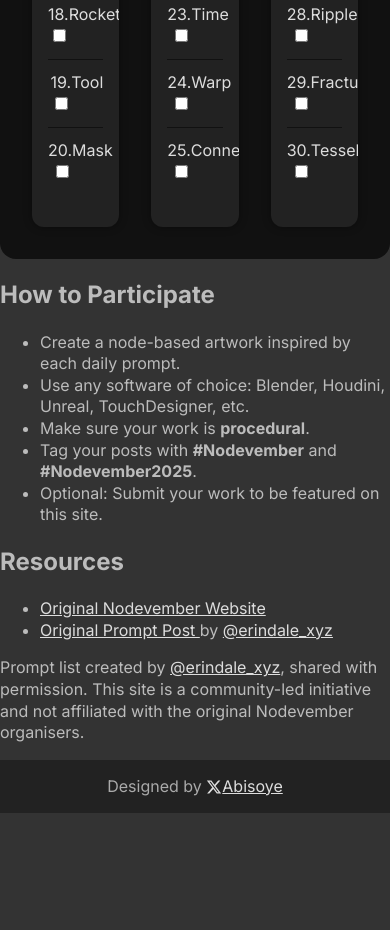
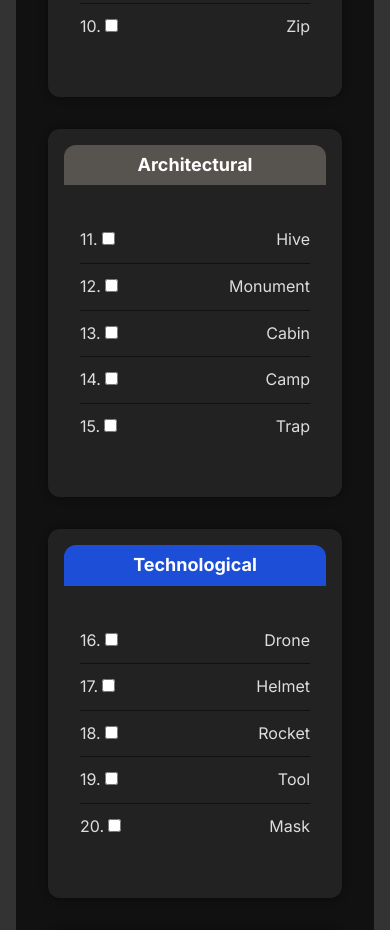
Before and after one commit to AbisoyeOnanuga/nodevember-2025, a Next.js app: page / in a window 390 px wide. Shown: the part 1060-1990 px from the top of the page. Before the commit the page ends 1873 px from the top, so only its background shows below. Built offline with nearby package versions, Linux system fonts and the light colour scheme.

Commit message:
update global css, page, ThemeLayout

```diff
--- a/src/app/ThemeLayout.tsx
+++ b/src/app/ThemeLayout.tsx
@@ -24,13 +24,14 @@ export default function ThemeLayout({ children }: { children: React.ReactNode })
         duration={750}
         aria-label="Toggle theme"
         title="Toggle theme"
-        className="fixed top-4 right-4 z-50 transition-transform hover:rotate-180"
+        className="fixed top-6 right-6 z-50 transition-transform hover:rotate-180"
         style={{
           fontSize: '2rem',
           color: isLightMode ? '#999' : '#ddd',
           background: 'none',
           border: 'none',
-          padding: 0,
+          marginTop: '1rem',
+          marginRight: '1rem',
         }}
       />
       {children}
--- a/src/app/globals.css
+++ b/src/app/globals.css
@@ -123,3 +123,50 @@ a:hover {
   display: block;
   animation: none !important; /* disables bounce */
 }
+
+/* Layout wrapper for main content only */
+.page-content {
+  max-width: 72rem; /* same as max-w-6xl */
+  margin-left: auto;
+  margin-right: auto;
+  padding-left: 1rem;
+  padding-right: 1rem;
+}
+
+/* Responsive adjustments */
+@media (max-width: 1024px) {
+  .page-content {
+    padding-left: 1.5rem;
+    padding-right: 1.5rem;
+  }
+}
+
+@media (max-width: 640px) {
+  .page-content {
+    padding-left: 1rem;
+    padding-right: 1rem;
+  }
+
+  .prompt-grid {
+    grid-template-columns: 1fr !important;
+  }
+
+  .prompt-block {
+    padding: 1rem;
+  }
+
+  .banner h1 {
+    font-size: 3rem !important;
+  }
+
+  .banner p {
+    font-size: 1rem !important;
+  }
+
+  footer {
+    flex-direction: column;
+    gap: 1rem;
+    padding: 1rem;
+    text-align: center;
+  }
+}
--- a/src/app/page.tsx
+++ b/src/app/page.tsx
@@ -26,7 +26,7 @@ export default function Page() {
       </section>
 
       {/* Main content */}
-      <div className="max-w-6xl mx-auto px-4">
+      <div className="page-content">
         <main className="max-w-4xl mx-auto p-6">
           <p className="mb-6 text-lg text-gray-700 dark:text-gray-300">
             A community-led revival of the node-based art challenge. 30 prompts, 30 days, infinite creativity.
```
